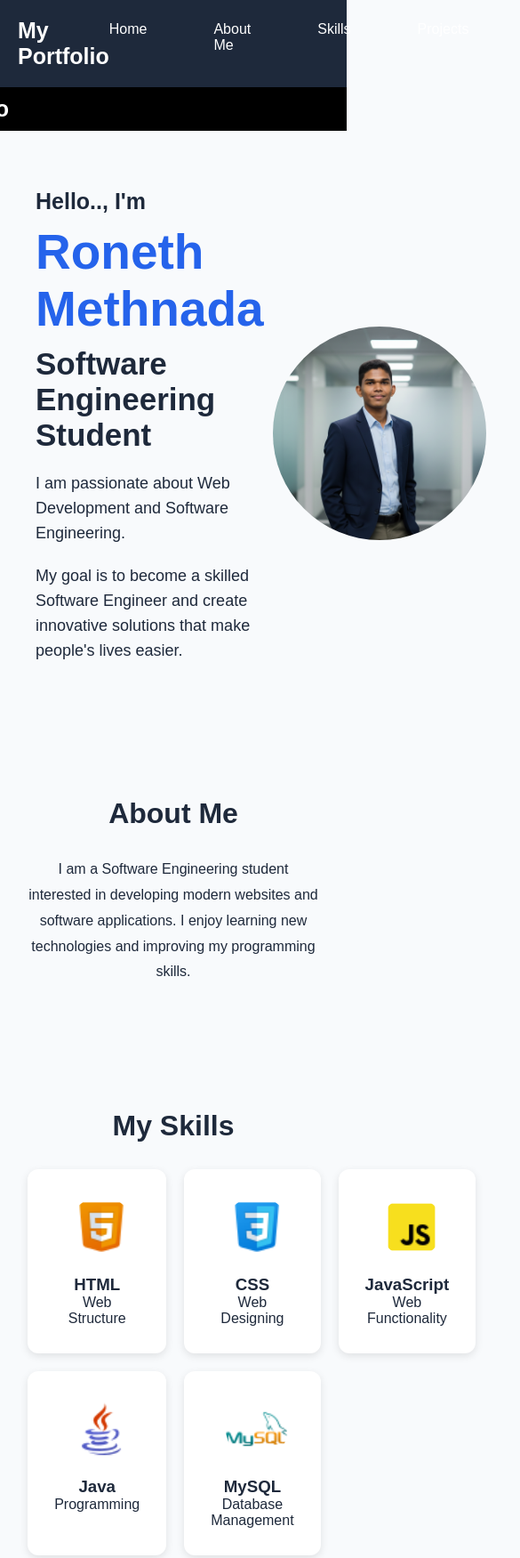
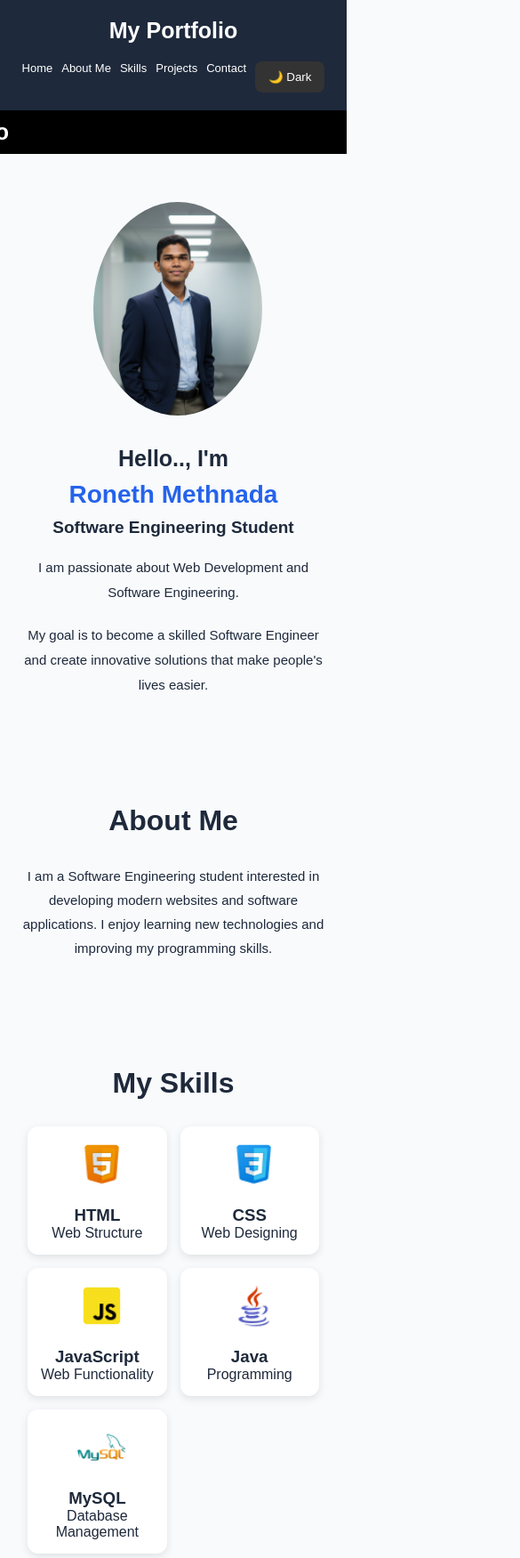
Before and after one commit to Roneth87/My-Portfolio, a plain HTML site: page index.html in a window 390 px wide. Shown: the top 1751 px of the page at 89% size, 585 px wide, since content can reach past the window. Drawn offline with Linux system fonts and the light colour scheme.

Commit message:
Add mobile responsive

```diff
--- a/style.css
+++ b/style.css
@@ -63,7 +63,7 @@ body {
 
 }
 
-#themeBtn{
+#themeBtn {
     padding: 10px 15px;
     border: none;
     border-radius: 8px;
@@ -227,13 +227,13 @@ img {
 
 }
 
-.btn{
+.btn {
     display: inline-block;
     margin-top: 30px;
     text-decoration: none;
 }
 
-.btn button{
+.btn button {
     padding: 12px 30px;
     background-color: #2563eb;
     color: white;
@@ -246,13 +246,13 @@ img {
 
 }
 
-.btn button:hover{
+.btn button:hover {
     background-color: #1d4ed8;
     transform: translateY(-3px);
 
 }
 
-.contact{
+.contact {
     padding: 25px;
     text-align: center;
     background-color: #1e293b;
@@ -261,20 +261,20 @@ img {
 
 }
 
-.contact h1{
+.contact h1 {
     max-width: 700px;
     margin: auto;
     line-height: 1.8;
 
 }
 
-.contact img{
+.contact img {
     width: 45px;
     height: 45px;
     transition: 0.3s;
 }
 
-.dark-mode{
+.dark-mode {
     background-color: #0f172a;
     color: white;
 
@@ -284,14 +284,206 @@ img {
 .dark-mode .skill-card,
 .dark-mode .project-card,
 .dark-mode .github-card,
-.dark-mode .modal-content{
+.dark-mode .modal-content {
 
     background-color: #1e293b;
     color: white;
 
 }
 
-.dark-mode .contact{
+.dark-mode .contact {
     background-color: #1e293b;
 
 }
+
+
+
+/*TABLET RESPONSIVE*/
+
+
+@media screen and (max-width: 1024px) {
+
+    .nav {
+        padding: 20px;
+    }
+
+    .nav-links {
+        gap: 15px;
+    }
+
+    .home {
+        padding: 40px 30px;
+    }
+
+    .home-content h1 {
+        font-size: 38px;
+    }
+
+    .my-img img {
+        width: 280px;
+    }
+
+    .skill-container {
+        grid-template-columns: repeat(3, 1fr);
+    }
+
+    .project-container {
+        grid-template-columns: repeat(2, 1fr);
+    }
+
+}
+
+
+
+/*  MOBILE RESPONSIVE */
+
+@media screen and (max-width: 768px) {
+
+    .nav {
+        flex-direction: column;
+        padding: 20px 15px;
+        gap: 20px;
+    }
+
+    .nav-links {
+        flex-wrap: wrap;
+        justify-content: center;
+        gap: 15px;
+    }
+
+    .nav-links a {
+        font-size: 14px;
+    }
+
+
+
+
+    .home {
+        flex-direction: column-reverse;
+        text-align: center;
+        min-height: auto;
+        padding: 50px 20px;
+        gap: 30px;
+    }
+
+    .home-content {
+        width: 100%;
+    }
+
+    .home-content h1 {
+        font-size: 32px;
+    }
+
+    .home-content h2 {
+        font-size: 22px;
+    }
+
+    .home-content p {
+        font-size: 15px;
+    }
+
+    .my-img img {
+        width: 220px;
+    }
+
+
+
+
+    .about {
+        padding: 50px 20px;
+    }
+
+    .about p {
+        font-size: 15px;
+    }
+
+
+
+
+    .skill-container {
+        grid-template-columns: repeat(2, 1fr);
+        gap: 15px;
+    }
+
+    .skill-card {
+        padding: 20px 10px;
+    }
+
+    .skill-card img {
+        width: 55px;
+        height: 55px;
+    }
+
+
+
+
+    .project-container {
+        grid-template-columns: 1fr;
+        gap: 20px;
+    }
+
+    .project-card {
+        padding: 20px;
+    }
+
+    .project-card img {
+        height: 180px;
+    }
+
+
+
+
+    .contact {
+        padding: 40px 15px;
+    }
+
+    .contact-links {
+        gap: 25px;
+    }
+
+    .contact-links img {
+        width: 40px;
+        height: 40px;
+    }
+
+}
+
+
+/* SMALL MOBILE */
+
+@media screen and (max-width: 480px) {
+
+    .nav-links {
+        gap: 10px;
+    }
+
+    .nav-links a {
+        font-size: 13px;
+    }
+
+    .home-content h1 {
+        font-size: 28px;
+    }
+
+    .home-content h2 {
+        font-size: 19px;
+    }
+
+    .my-img img {
+        width: 190px;
+    }
+
+    .skill-card {
+        padding: 15px 8px;
+    }
+
+    .project-card img {
+        height: 160px;
+    }
+
+    .all-projects-btn {
+        font-size: 14px;
+        padding: 12px 18px;
+    }
+
+}
```
